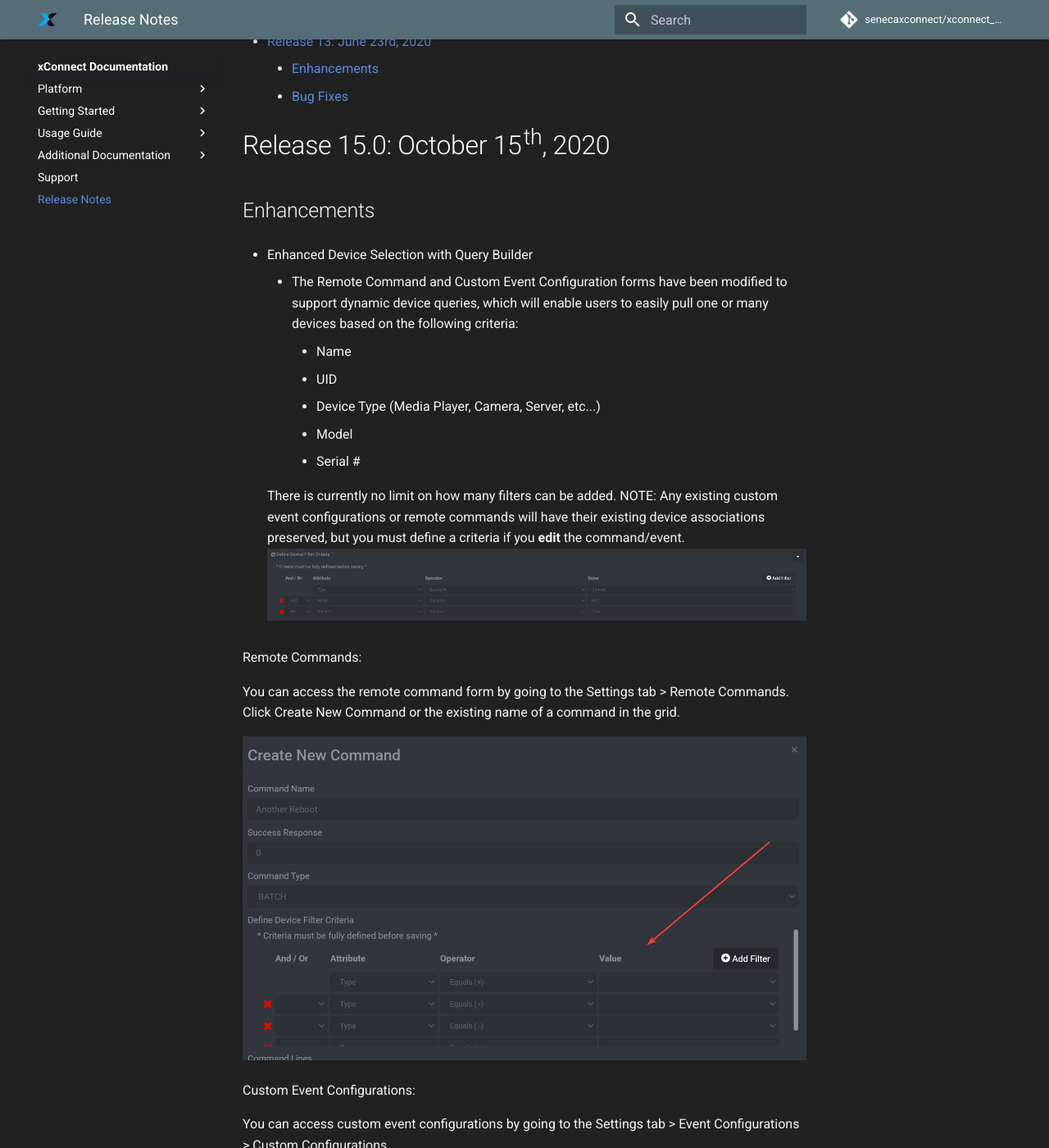
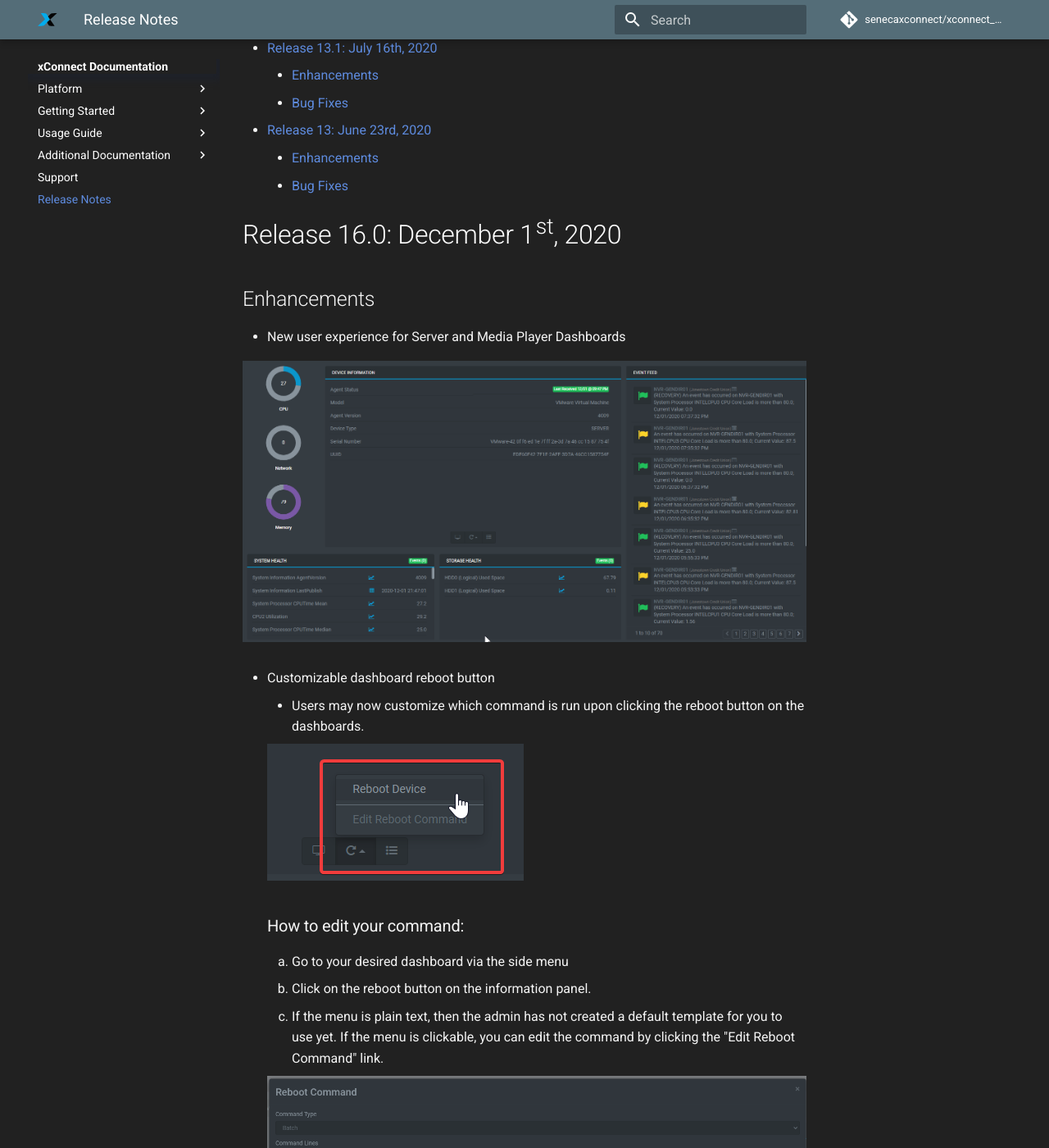
Before and after one commit to senecaxconnect/xconnect_docs, an MkDocs documentation site: the page built from docs/Release_Notes.md, in a window 1280 px wide and 1400 px high, scrolled down 478 px. Shown: the whole window at 82% size. Built offline with MkDocs 1.6.1 and Material for MkDocs 9.7.7, drawn with Linux system fonts in a browser that asks for light colours; comment, search, counter and statistics services are not loaded; some of the changed text lies outside the part shown.

Commit message:
R16 Release notes

```diff
--- a/docs/Release_Notes.md
+++ b/docs/Release_Notes.md
@@ -1,5 +1,35 @@
 # xConnect Release Notes
 [TOC]
+
+# Release 16.0: December 1st, 2020
+
+## Enhancements
+- New user experience for Server and Media Player Dashboards
+
+![Dashboard](images/server_dashboard_r16.png "Dashboard")
+
+- Customizable dashboard reboot button
+    - Users may now customize which command is run upon clicking the reboot button on the dashboards.
+
+    ![Dashboard](images/reboot_button_dash.png "Dashboard")
+
+    ### How to edit your command:
+    1. Go to your desired dashboard via the side menu
+    2. Click on the reboot button on the information panel.
+    3. If the menu is plain text, then the admin has not created a default template for you to use yet.
+    If the menu is clickable, you can edit the command by clicking the "Edit Reboot Command" link.
+
+    ![Dashboard](images/dashboard_edit_reboot.png "Dashboard")
+
+- Added UUID to the device information panels
+
+![Dashboard](images/dashboard_info_panel.png "Dashboard")
+
+ ## Bug Fixes
+ - Fix for defining OR criteria on remote command query definitions.
+    - You may now define two or more OR criteria and retrieve your desired devices correctly.
+
+
 
 # Release 15.0: October 15th, 2020
 
```
Also changed, not shown: docs/images/dashboard_edit_reboot.png (added), docs/images/dashboard_info_panel.png (added), docs/images/reboot_button_dash.png (added), docs/images/server_dashboard_r16.png (added).
